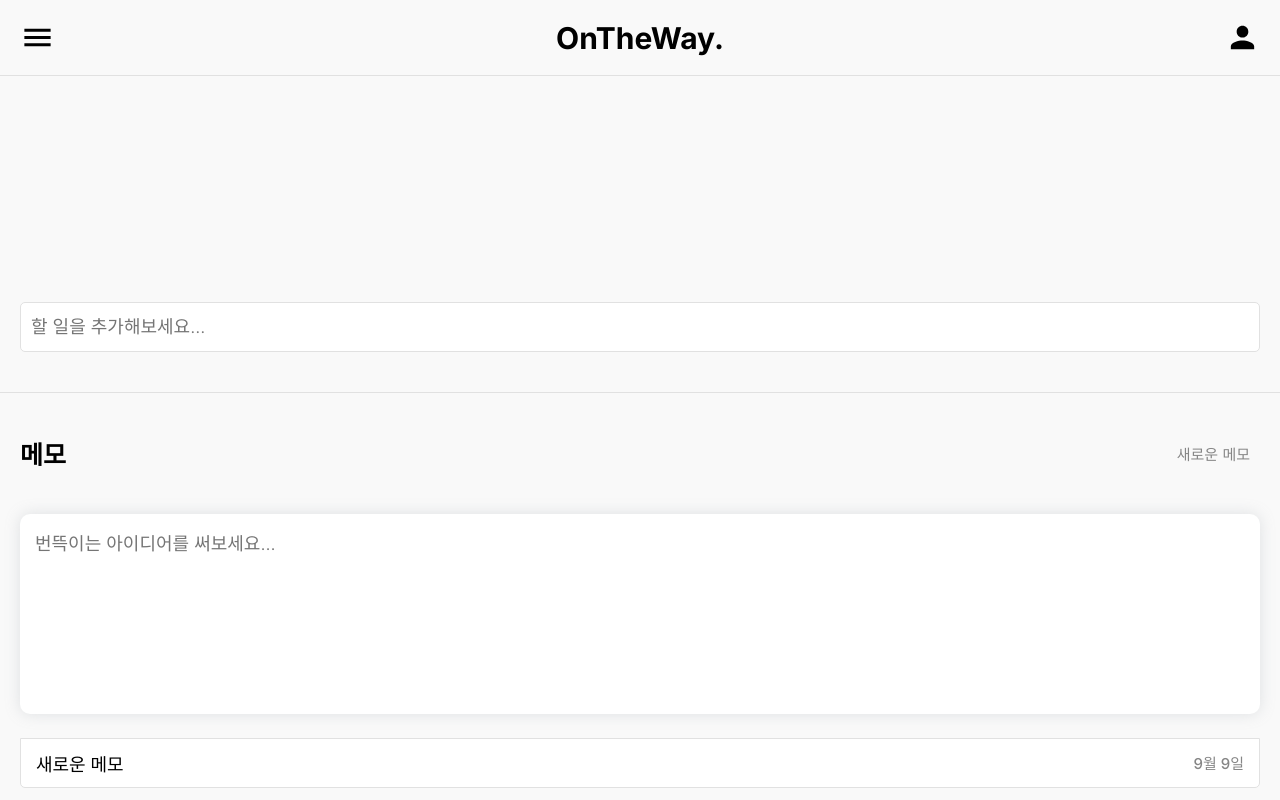
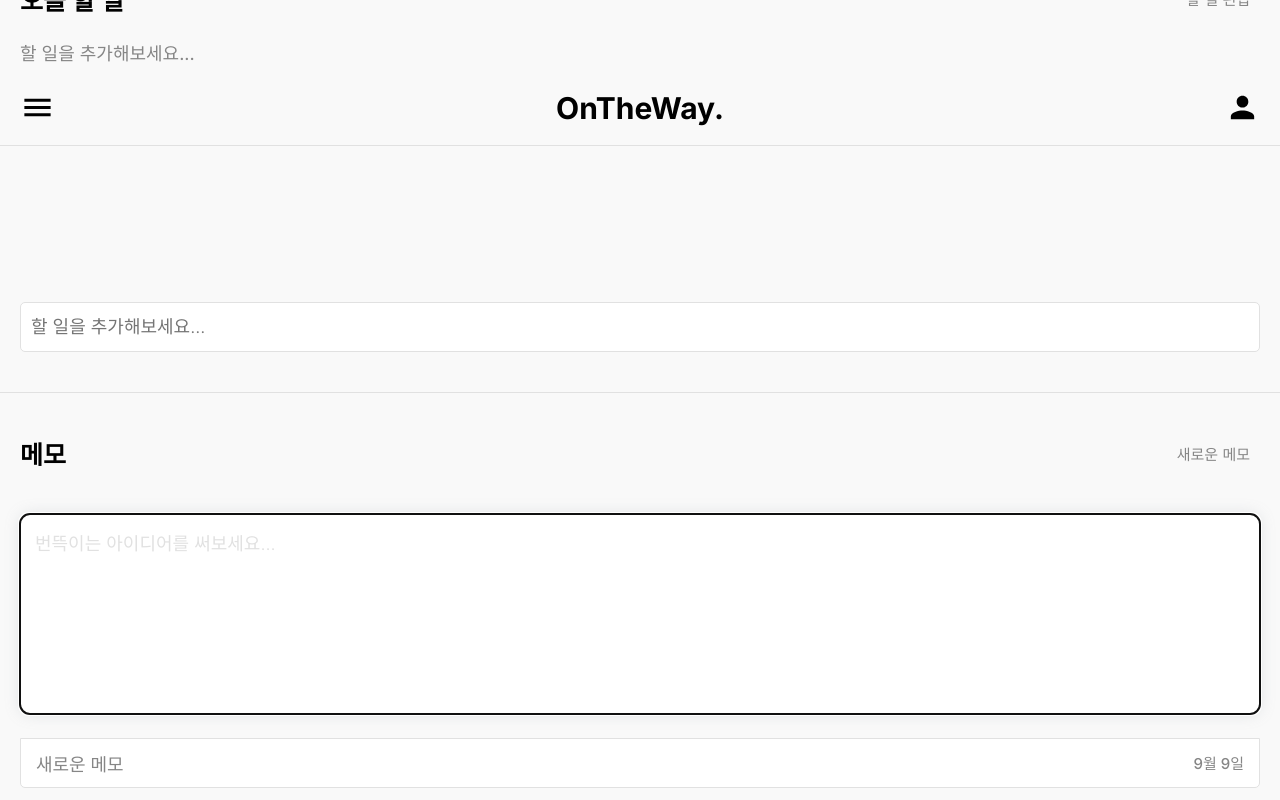
Before and after one commit to jewonr/OnTheWay, a React (Create React App) app: page / in a window 1280 px wide. Both pictures are taken after a click on the button "새로운 메모". Shown: the part 4326-5126 px from the top of the page. Built offline with nearby package versions, Linux system fonts and the light colour scheme.

Commit message:
update package.json

```diff
--- a/package.json
+++ b/package.json
@@ -30,9 +30,7 @@
     "start": "react-scripts start",
     "build": "react-scripts build",
     "test": "react-scripts test",
-    "eject": "react-scripts eject",
-    "deploy": "gh-pages -d build",
-    "predeploy": "npm run build"
+    "eject": "react-scripts eject"
   },
   "eslintConfig": {
     "extends": [
--- a/src/components/MemoItem.tsx
+++ b/src/components/MemoItem.tsx
@@ -22,7 +22,7 @@ const Container = styled.div`
 const Text = styled.div`
   font-size: 18px;
   font-weight: 500;
-  color: #000000;
+  color: #868686;
   background-color: #FFFFFF;
 `
 
@@ -41,7 +41,7 @@ function MemoItem({ memo, onClick }: MemoItemType) {
   return (
     <Container onClick={handleClick}>
       <Text>
-        {memo.text}
+        {memo.text === '' ? '새로운 메모' : memo.text.length > 10 ? memo.text.slice(0, 10) + '...' : memo.text}
       </Text>
       <Date>
         {memo.date}
--- a/src/components/MemoViewer.tsx
+++ b/src/components/MemoViewer.tsx
@@ -1,10 +1,10 @@
-import React, { useEffect, useState } from 'react'
+import React, { useEffect, useRef, useState } from 'react'
 import { useDispatch } from 'react-redux'
 import { useSelector } from 'react-redux'
 import styled from 'styled-components'
 import { RootState } from '../modules'
 import { clickSecButton } from '../modules/secButton';
-import { newMemo } from '../modules/memo';
+import { addMemo, newMemo } from '../modules/memo';
 
 type MemoViewerType = {
   pageName: string;
@@ -24,35 +24,55 @@ const MemoInput = styled.textarea`
   border: none;
   border-radius: 10px;
   font-size: 18px;
-  font-weight: 300;
+  font-weight: 500;
   resize: none;
   background-color: #FFFFFF;
+  color: #868686;
+
+  &::placeholder {
+    color: #E1E1E1;
+    font-weight: 300;
+  }
 `
 
 function MemoViewer({ pageName }: MemoViewerType) {
   const clicked = useSelector((state: RootState) => state.secButton.memoClicked);
+  const memos = useSelector((state: RootState) => state.memo);
   const dispatch = useDispatch();
   const [text, setText] = useState('');
+  const memoInput = useRef<HTMLTextAreaElement>(null);
+  const id = useRef(0);
+
+  useEffect(() => {
+    if(clicked) {
+      setText('');
+      dispatch(clickSecButton(pageName));
+      dispatch(newMemo());
+      memoInput.current?.focus();
+    }
+  }, [clicked, dispatch, pageName]);
+
+  useEffect(() => {
+   for (const memo of memos) {
+    if(memo.view) {
+      id.current = memo.id;
+      setText(memo.text);
+      break;
+    }
+   }
+  }, [memos]);
 
   const onChange = (e: React.ChangeEvent<HTMLTextAreaElement>) => {
     setText(e.target.value);
   }
 
   const onBlur = () => {
-
+    dispatch(addMemo(id.current, text));
   }
-
-  useEffect(() => {
-    if(clicked) {
-      setText('');
-      dispatch(clickSecButton(pageName));
-      dispatch(newMemo());
-    }
-  }, [clicked, dispatch, pageName]);
 
   return (
     <Container>
-      <MemoInput value={text} placeholder='번뜩이는 아이디어를 써보세요...' onChange={onChange} onBlur={onBlur} />
+      <MemoInput value={text} placeholder='번뜩이는 아이디어를 써보세요...' onChange={onChange} onBlur={onBlur} ref={memoInput} />
     </Container>
   )
 }
--- a/src/modules/memo.ts
+++ b/src/modules/memo.ts
@@ -58,7 +58,7 @@ function memo(
       state.map(memo => memo.view = false);
       return state.concat({
         id: action.payload,
-        text: '새로운 메모',
+        text: '',
         view: true,
         date
       });
```
